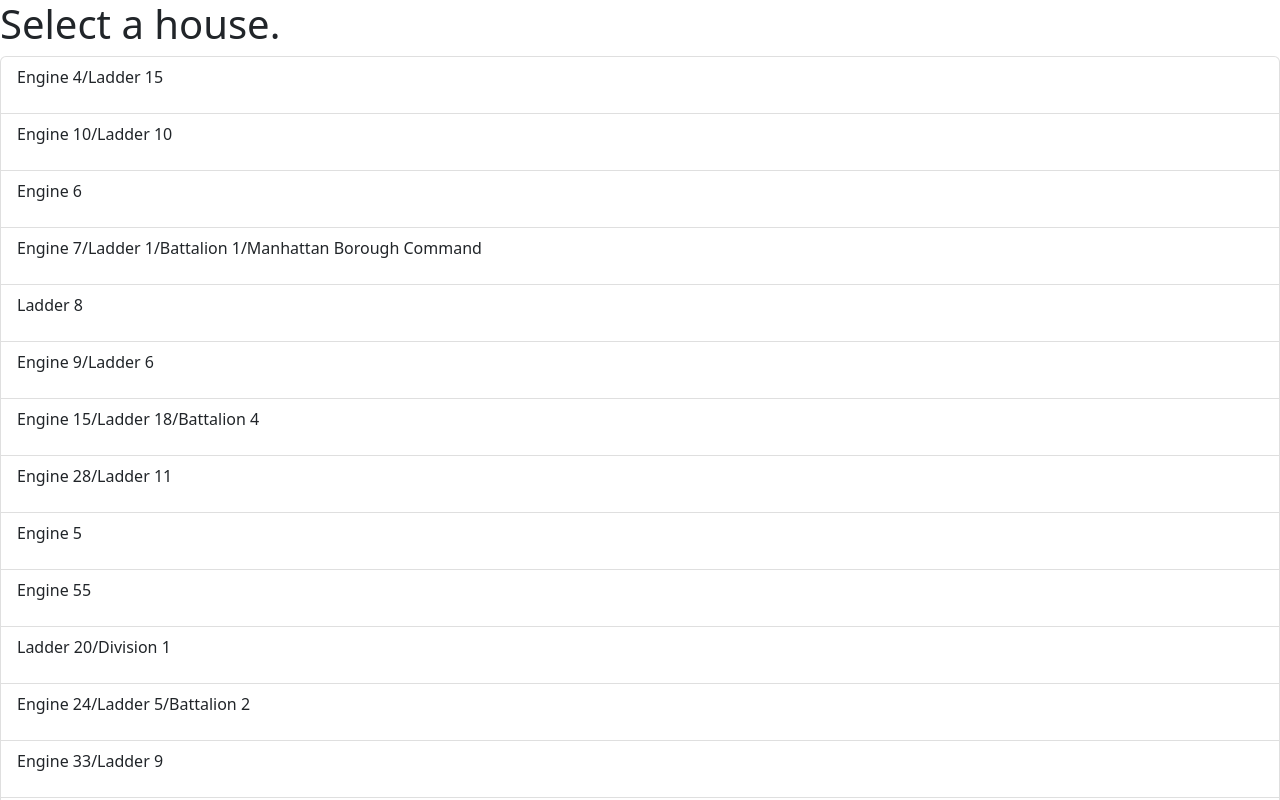
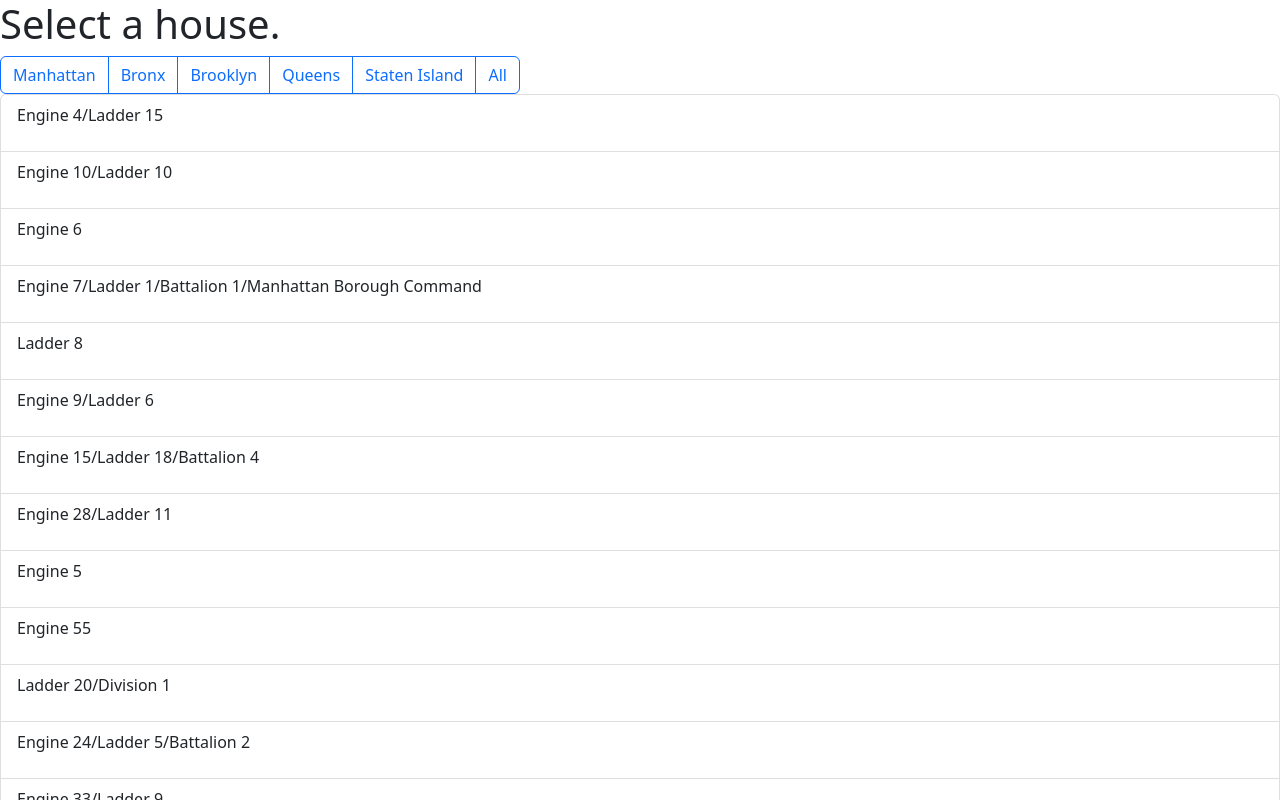
Before and after one commit to abbreviatedman/05-state-props-lab-solution, a React (Create React App) app: page / in a window 1280 px wide. Shown: the top 800 px of the page. Built offline with nearby package versions, Linux system fonts and the light colour scheme.

Commit message:
Adds filtering.

```diff
--- a/src/App.js
+++ b/src/App.js
@@ -1,19 +1,30 @@
 import { useState } from "react";
 
-import houses from "./firehouse.json";
+import firehouses from "./firehouse.json";
 import CurrentHouse from "./CurrentHouse"
 import HouseList from "./HouseList";
+import FilterButtons from "./FilterButtons";
 
 function App() {
   function selectHouse(house) {
     setHouse(house);
   }
 
+  function filterHouses(borough) {
+    setHouses(firehouses.filter((house) => house.Borough === borough))
+  }
+
+  function resetFilter() {
+    setHouses(firehouses);
+  }
+
   const [house, setHouse] = useState(null);
+  const [houses, setHouses] = useState(firehouses)
 
   return (
     <div className="App">
       <CurrentHouse house={house} selectHouse={selectHouse} />
+      <FilterButtons filterHandler={filterHouses} resetHandler={resetFilter}/>
       <HouseList houses={houses} selectHouse={selectHouse} />
     </div>
   );
--- /dev/null
+++ b/src/FilterButtons.js
@@ -0,0 +1,14 @@
+function FilterButtons(props) {
+  return (
+    <div className="btn-group">
+      <button className="btn btn-outline-primary" onClick={() => props.filterHandler('Manhattan')}>Manhattan</button>
+      <button className="btn btn-outline-primary" onClick={() => props.filterHandler('Bronx')}>Bronx</button>
+      <button className="btn btn-outline-primary" onClick={() => props.filterHandler('Brooklyn')}>Brooklyn</button>
+      <button className="btn btn-outline-primary" onClick={() => props.filterHandler('Queens')}>Queens</button>
+      <button className="btn btn-outline-primary" onClick={() => props.filterHandler('Staten Island')}>Staten Island</button>
+      <button className="btn btn-outline-primary" onClick={props.resetHandler}>All</button>
+    </div>
+  )
+}
+
+export default FilterButtons;
```
